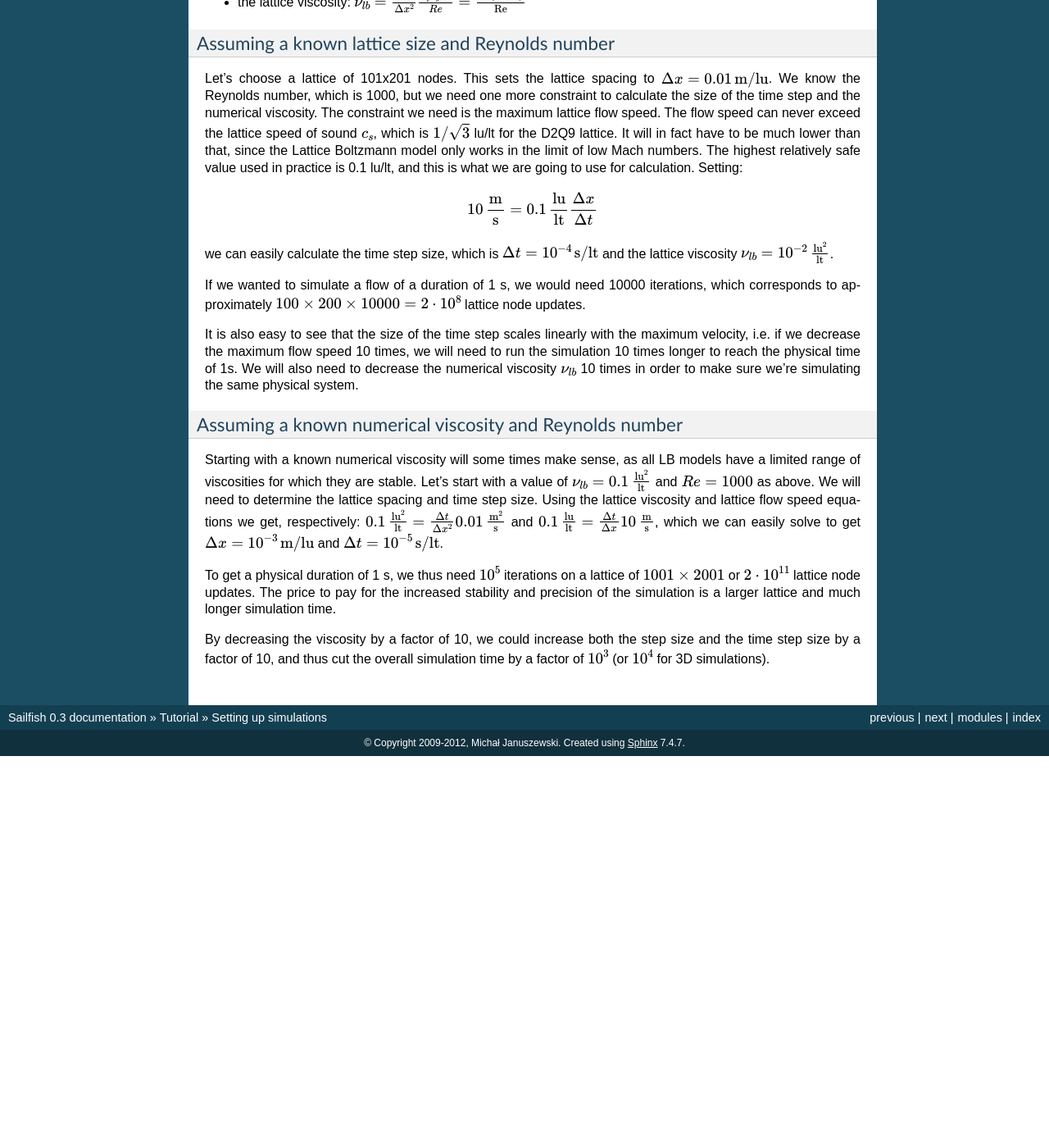
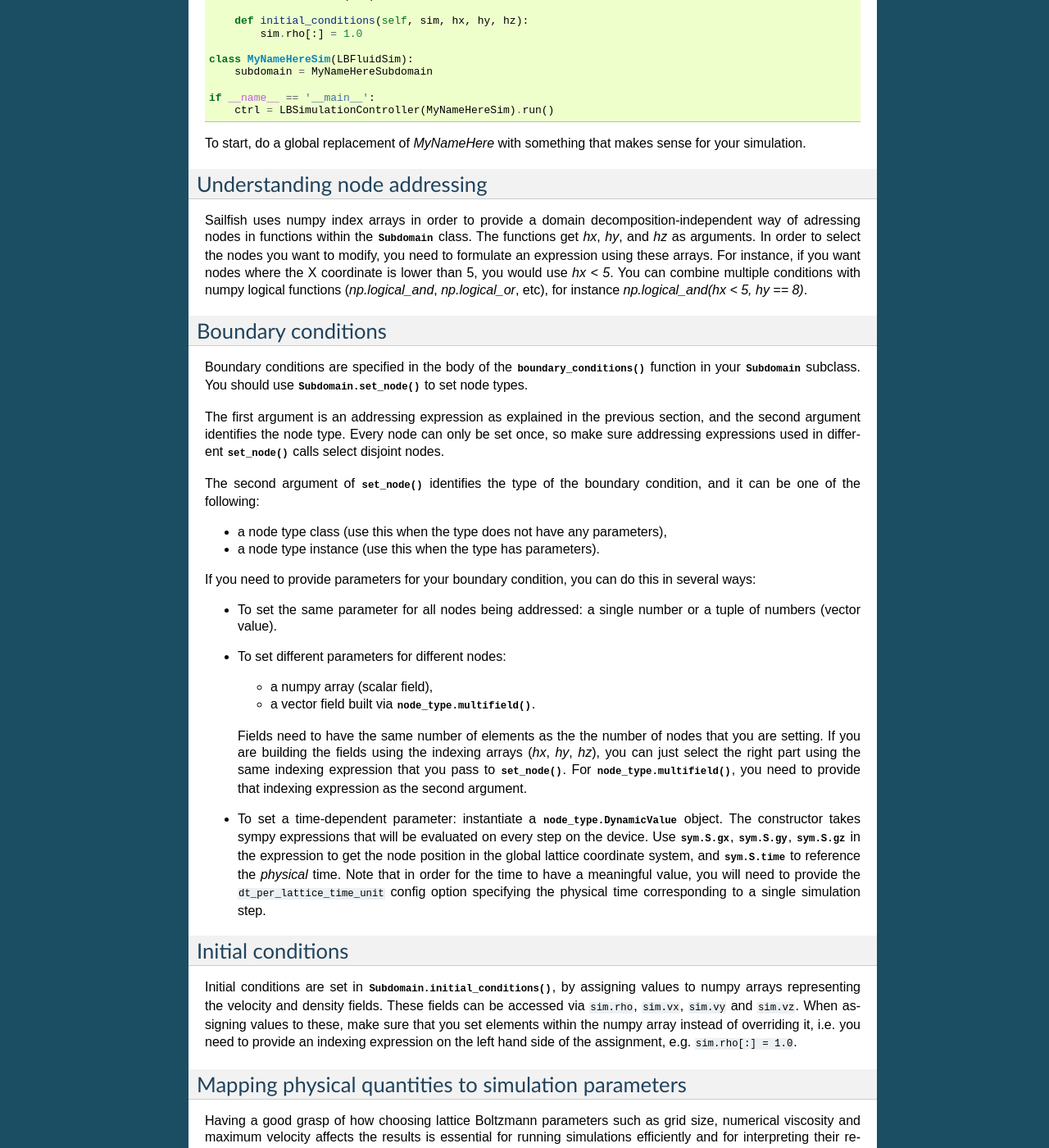
Before and after one commit to sailfish-team/sailfish, a Sphinx documentation site: the page built from doc/simulation_setup.rst, in a window 1280 px wide and 1400 px high, scrolled down 639 px. Shown: the whole window at 82% size. Built offline with Sphinx 7.4.7, drawn with Linux system fonts in a browser that asks for light colours; formulas are drawn with MathJax 3; before the commit the page ends 1561 px from its top, so only the background shows below that; some of the changed text lies outside the part shown.

Commit message:
Add some documentation about setting boundary and initial conditions.

```diff
--- a/doc/simulation_setup.rst
+++ b/doc/simulation_setup.rst
@@ -1,5 +1,115 @@
 Setting up simulations
 ======================
+
+Let's be honest with ourselves, we all love to cut and paste code to get things done.
+We agree with that and to make your life easier, below we give you a simple template
+to get you started quickly, both in 2D::
+
+    import numpy as np
+    from sailfish.controller import LBSimulationController
+    from saiflish.subdomain import Subdomain2D
+    from sailfish.lb_single import LBFluidSim  # replace this line if you need another model
+    import sailfish.node_type as nt
+
+    class MyNameHereSubdomain(Subdomain2D):
+        def boundary_conditions(self, hx, hy):
+            self.set_node(...)
+
+        def initial_conditions(self, sim, hx, hy):
+            sim.rho[:] = 1.0
+
+    class MyNameHereSim(LBFluidSim):
+        subdomain = MyNameHereSubdomain
+
+    if __name__ == '__main__':
+        ctrl = LBSimulationController(MyNameHereSim).run()
+
+and in 3D::
+
+    import numpy as np
+    from sailfish.controller import LBSimulationController
+    from saiflish.subdomain import Subdomain3D
+    from sailfish.lb_single import LBFluidSim  # replace this line if you need another model
+    import sailfish.node_type as nt
+
+    class MyNameHereSubdomain(Subdomain3D):
+        def boundary_conditions(self, hx, hy, hz):
+            self.set_node(...)
+
+        def initial_conditions(self, sim, hx, hy, hz):
+            sim.rho[:] = 1.0
+
+    class MyNameHereSim(LBFluidSim):
+        subdomain = MyNameHereSubdomain
+
+    if __name__ == '__main__':
+        ctrl = LBSimulationController(MyNameHereSim).run()
+
+To start, do a global replacement of `MyNameHere` with something that makes sense
+for your simulation.
+
+Understanding node addressing
+-----------------------------
+Sailfish uses numpy index arrays in order to provide a domain
+decomposition-independent way of adressing nodes in functions within the
+:class:`Subdomain` class.  The functions get `hx`, `hy`, and `hz` as arguments.
+In order to select the nodes you want to modify, you need to formulate an expression
+using these arrays.  For instance, if you want nodes where the X coordinate is
+lower than 5, you would use `hx < 5`. You can combine multiple conditions with
+numpy logical functions (`np.logical_and`, `np.logical_or`, etc), for instance
+`np.logical_and(hx < 5, hy == 8)`.
+
+Boundary conditions
+-------------------
+Boundary conditions are specified in the body of the :func:`boundary_conditions` function
+in your :class:`Subdomain` subclass.  You should use :func:`Subdomain.set_node`
+to set node types.
+
+The first argument is an addressing expression as explained
+in the previous section, and the second argument identifies the node type.
+Every node can only be set once, so make sure addressing expressions used in
+different :func:`set_node` calls select disjoint nodes.
+
+The second argument of :func:`set_node` identifies the type of the boundary
+condition, and it can be one of the following:
+
+* a node type class (use this when the type does not have any parameters),
+* a node type instance (use this when the type has parameters).
+
+If you need to provide parameters for your boundary condition, you can do this
+in several ways:
+
+* To set the same parameter for all nodes being addressed: a single number
+  or a tuple of numbers (vector value).
+* To set different parameters for different nodes:
+
+  * a numpy array (scalar field),
+  * a vector field built via :func:`node_type.multifield`.
+
+  Fields need to have the same number of elements as the
+  the number of nodes that you are setting.  If you are building the fields
+  using the indexing arrays (`hx`, `hy`, `hz`), you can just select the right
+  part using the same indexing expression that you pass to
+  :func:`set_node`.  For :func:`node_type.multifield`, you need to
+  provide that indexing expression as the second argument.
+* To set a time-dependent parameter: instantiate a
+  :class:`node_type.DynamicValue` object.  The constructor takes
+  sympy expressions that will be evaluated on every step on the device.  Use
+  :attr:`sym.S.gx`, :attr:`sym.S.gy`, :attr:`sym.S.gz` in the
+  expression to get the node position in the global lattice coordinate system,
+  and :attr:`sym.S.time` to reference the *physical* time.  Note that in order
+  for the time to have a meaningful value, you will need to provide the
+  ``dt_per_lattice_time_unit`` config option specifying the physical time corresponding
+  to a single simulation step.
+
+Initial conditions
+------------------
+Initial conditions are set in :func:`Subdomain.initial_conditions`, by assigning
+values to numpy arrays representing the velocity and density fields.  These fields
+can be accessed via ``sim.rho``, ``sim.vx``, ``sim.vy`` and ``sim.vz``.  When assigning
+values to these, make sure that you set elements within the numpy array instead of
+overriding it, i.e. you need to provide an indexing expression on the left hand side
+of the assignment, e.g. ``sim.rho[:] = 1.0``.
 
 Mapping physical quantities to simulation parameters
 ----------------------------------------------------
```
Also changed, not shown: 1 other file.
